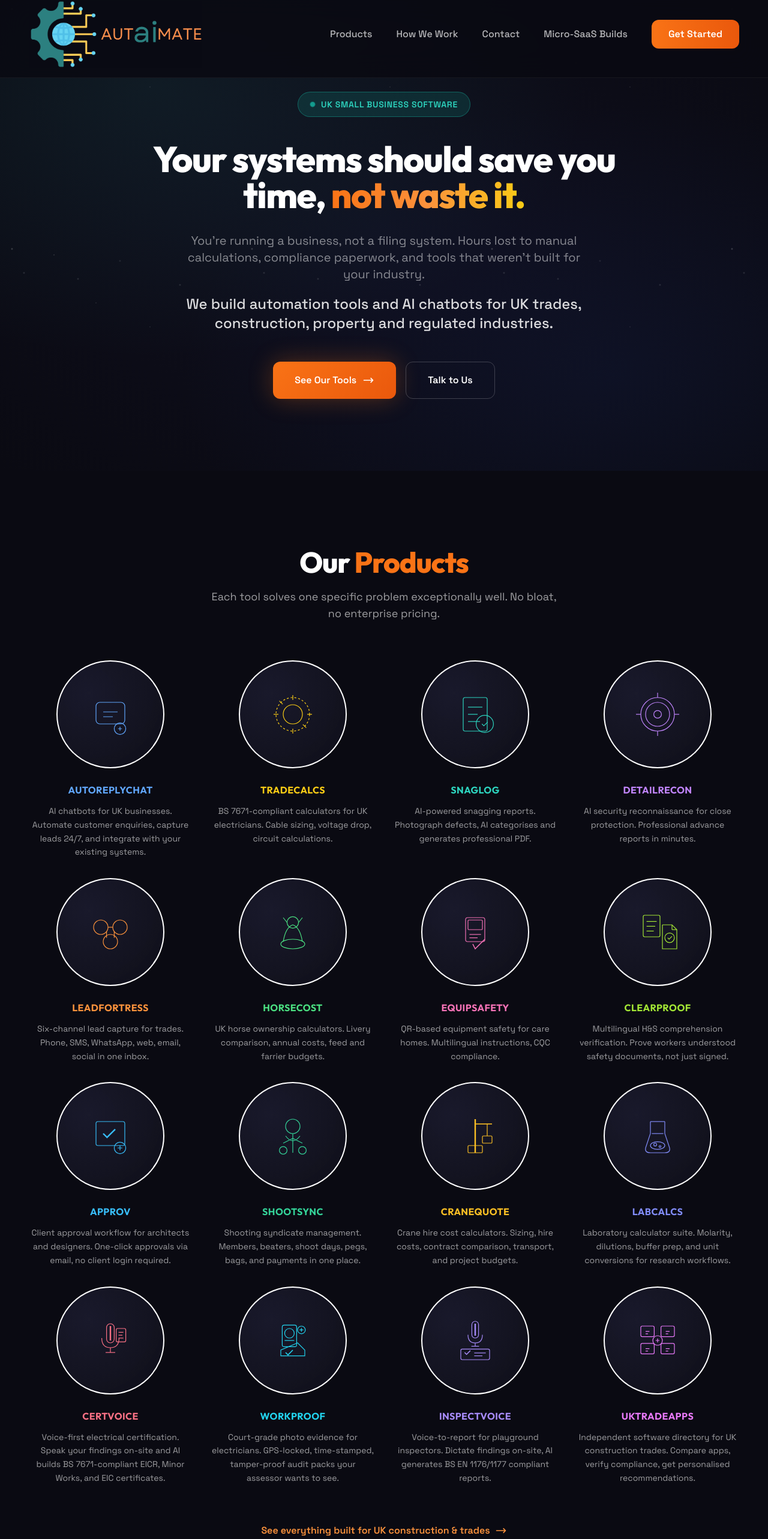
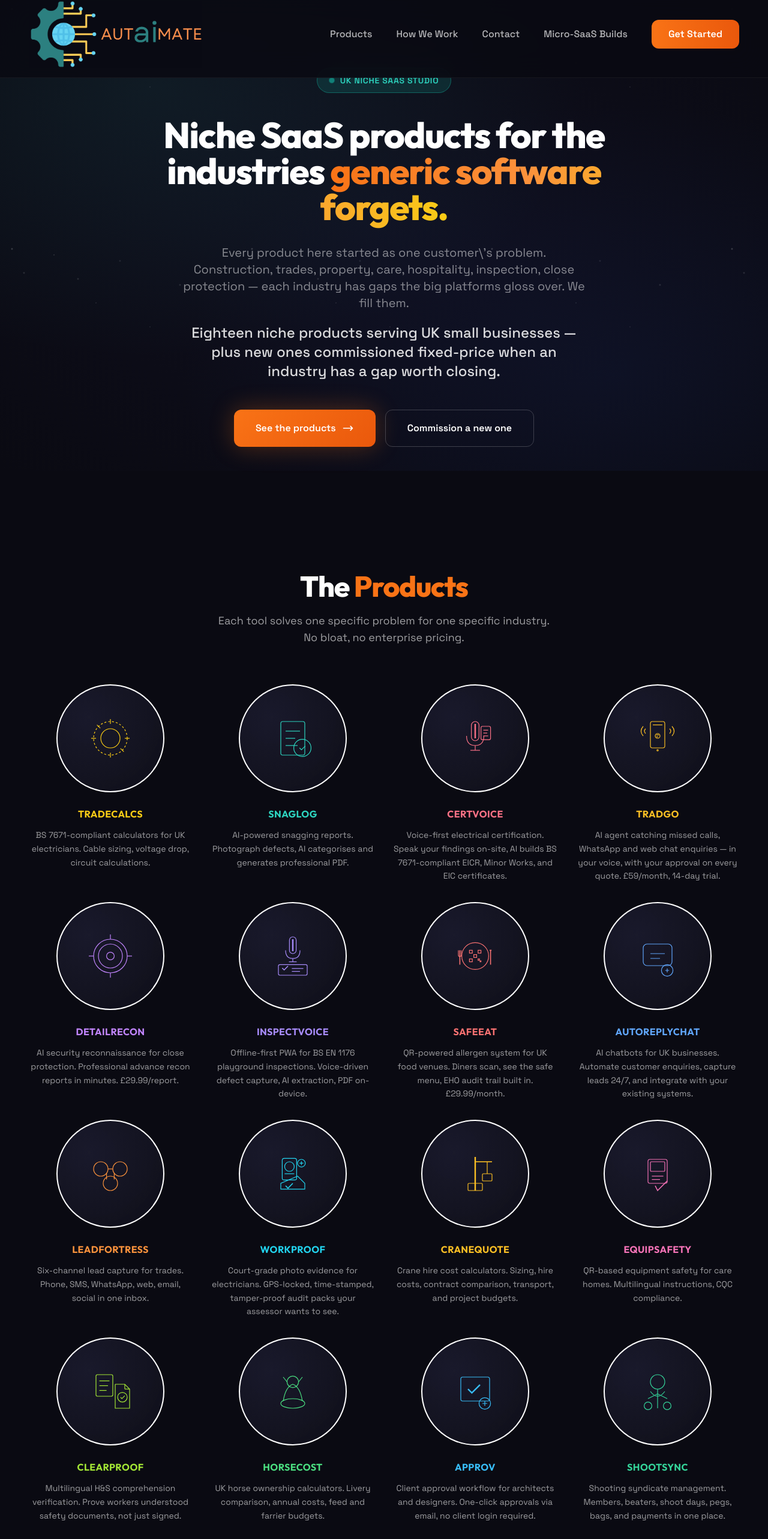
Before and after one commit to Agricog/autaimate, a React (Vite) app: page / in a window 1280 px wide. Shown: the part 15-2581 px from the top of the page at 60% size. Built offline with nearby package versions, Linux system fonts and the light colour scheme.

Commit message:
Update App.tsx

```diff
--- a/src/App.tsx
+++ b/src/App.tsx
@@ -3,42 +3,46 @@
 
 // URLs starting with '/' route internally to a landing page on autaimate.com
 // URLs starting with 'http' go straight to the live product
+// Internal-page products grouped first for strongest internal linking
 const products = [
-  { name: 'AutoReplyChat', url: 'https://autoreplychat.com', desc: 'AI chatbots for UK businesses. Automate customer enquiries, capture leads 24/7, and integrate with your existing systems.', color: 'blue' },
-  { name: 'TradeCalcs', url: '/products/tradecalcs', desc: 'BS 7671-compliant calculators for UK electricians. Cable sizing, voltage drop, circuit calculations.', color: 'yellow' },
-  { name: 'SnagLog', url: '/products/snaglog', desc: 'AI-powered snagging reports. Photograph defects, AI categorises and generates professional PDF.', color: 'teal' },
-  { name: 'DetailRecon', url: 'https://detailrecon.com', desc: 'AI security reconnaissance for close protection. Professional advance reports in minutes.', color: 'purple' },
-  { name: 'LeadFortress', url: 'https://leadfortress.co.uk', desc: 'Six-channel lead capture for trades. Phone, SMS, WhatsApp, web, email, social in one inbox.', color: 'orange' },
-  { name: 'HorseCost', url: 'https://horsecost.co.uk', desc: 'UK horse ownership calculators. Livery comparison, annual costs, feed and farrier budgets.', color: 'green' },
-  { name: 'EquipSafety', url: 'https://equipsafety.co.uk', desc: 'QR-based equipment safety for care homes. Multilingual instructions, CQC compliance.', color: 'pink' },
-  { name: 'ClearProof', url: 'https://clearproof.co.uk', desc: 'Multilingual H&S comprehension verification. Prove workers understood safety documents, not just signed.', color: 'lime' },
-  { name: 'Approv', url: 'https://approv.co.uk', desc: 'Client approval workflow for architects and designers. One-click approvals via email, no client login required.', color: 'sky' },
-  { name: 'ShootSync', url: 'https://shootsync.co.uk', desc: 'Shooting syndicate management. Members, beaters, shoot days, pegs, bags, and payments in one place.', color: 'emerald' },
-  { name: 'CraneQuote', url: 'https://cranequote.co.uk', desc: 'Crane hire cost calculators. Sizing, hire costs, contract comparison, transport, and project budgets.', color: 'amber' },
-  { name: 'LabCalcs', url: '#', desc: 'Laboratory calculator suite. Molarity, dilutions, buffer prep, and unit conversions for research workflows.', color: 'indigo' },
-  { name: 'CertVoice', url: '/products/certvoice', desc: 'Voice-first electrical certification. Speak your findings on-site and AI builds BS 7671-compliant EICR, Minor Works, and EIC certificates.', color: 'rose' },
-  { name: 'WorkProof', url: 'https://workproof.co.uk', desc: 'Court-grade photo evidence for electricians. GPS-locked, time-stamped, tamper-proof audit packs your assessor wants to see.', color: 'cyan' },
-  { name: 'InspectVoice', url: 'https://inspectvoice.co.uk', desc: 'Voice-to-report for playground inspectors. Dictate findings on-site, AI generates BS EN 1176/1177 compliant reports.', color: 'violet' },
-  { name: 'UKTradeApps', url: 'https://uktradeapps.co.uk', desc: 'Independent software directory for UK construction trades. Compare apps, verify compliance, get personalised recommendations.', color: 'fuchsia' },
+  { name: 'TradeCalcs',    url: '/products/tradecalcs',   desc: 'BS 7671-compliant calculators for UK electricians. Cable sizing, voltage drop, circuit calculations.',                                              color: 'yellow' },
+  { name: 'SnagLog',       url: '/products/snaglog',      desc: 'AI-powered snagging reports. Photograph defects, AI categorises and generates professional PDF.',                                                  color: 'teal' },
+  { name: 'CertVoice',     url: '/products/certvoice',    desc: 'Voice-first electrical certification. Speak your findings on-site, AI builds BS 7671-compliant EICR, Minor Works, and EIC certificates.',          color: 'rose' },
+  { name: 'TradGo',        url: '/products/tradgo',       desc: 'AI agent catching missed calls, WhatsApp and web chat enquiries — in your voice, with your approval on every quote. £59/month, 14-day trial.',   color: 'amber' },
+  { name: 'DetailRecon',   url: '/products/detailrecon',  desc: 'AI security reconnaissance for close protection. Professional advance recon reports in minutes. £29.99/report.',                                  color: 'purple' },
+  { name: 'InspectVoice',  url: '/products/inspectvoice', desc: 'Offline-first PWA for BS EN 1176 playground inspections. Voice-driven defect capture, AI extraction, PDF on-device.',                              color: 'violet' },
+  { name: 'SafeEat',       url: '/products/safeeat',      desc: 'QR-powered allergen system for UK food venues. Diners scan, see the safe menu, EHO audit trail built in. £29.99/month.',                          color: 'red' },
+  { name: 'AutoReplyChat', url: 'https://autoreplychat.com',      desc: 'AI chatbots for UK businesses. Automate customer enquiries, capture leads 24/7, and integrate with your existing systems.',                color: 'blue' },
+  { name: 'LeadFortress',  url: 'https://leadfortress.co.uk',     desc: 'Six-channel lead capture for trades. Phone, SMS, WhatsApp, web, email, social in one inbox.',                                              color: 'orange' },
+  { name: 'WorkProof',     url: 'https://workproof.co.uk',        desc: 'Court-grade photo evidence for electricians. GPS-locked, time-stamped, tamper-proof audit packs your assessor wants to see.',              color: 'cyan' },
+  { name: 'CraneQuote',    url: 'https://cranequote.co.uk',       desc: 'Crane hire cost calculators. Sizing, hire costs, contract comparison, transport, and project budgets.',                                    color: 'amber' },
+  { name: 'EquipSafety',   url: 'https://equipsafety.co.uk',      desc: 'QR-based equipment safety for care homes. Multilingual instructions, CQC compliance.',                                                     color: 'pink' },
+  { name: 'ClearProof',    url: 'https://clearproof.co.uk',       desc: 'Multilingual H&S comprehension verification. Prove workers understood safety documents, not just signed.',                                color: 'lime' },
+  { name: 'HorseCost',     url: 'https://horsecost.co.uk',        desc: 'UK horse ownership calculators. Livery comparison, annual costs, feed and farrier budgets.',                                               color: 'green' },
+  { name: 'Approv',        url: 'https://approv.co.uk',           desc: 'Client approval workflow for architects and designers. One-click approvals via email, no client login required.',                         color: 'sky' },
+  { name: 'ShootSync',     url: 'https://shootsync.co.uk',        desc: 'Shooting syndicate management. Members, beaters, shoot days, pegs, bags, and payments in one place.',                                     color: 'emerald' },
+  { name: 'UKTradeApps',   url: 'https://uktradeapps.co.uk',      desc: 'Independent software directory for UK construction trades. Compare apps, verify compliance, get personalised recommendations.',           color: 'fuchsia' },
+  { name: 'LabCalcs',      url: '#',                              desc: 'Laboratory calculator suite. Molarity, dilutions, buffer prep, and unit conversions for research workflows.',                              color: 'indigo' },
 ]
 
 const colorClasses: Record<string, { border: string; glow: string; stroke: string; text: string }> = {
-  blue: { border: 'border-blue-500/50', glow: 'hover:shadow-[0_0_50px_rgba(59,130,246,0.3)]', stroke: 'stroke-blue-400', text: 'text-blue-400' },
-  yellow: { border: 'border-yellow-500/50', glow: 'hover:shadow-[0_0_50px_rgba(251,191,36,0.3)]', stroke: 'stroke-yellow-400', text: 'text-yellow-400' },
-  teal: { border: 'border-teal-500/60', glow: 'hover:shadow-[0_0_50px_rgba(45,138,138,0.4)]', stroke: 'stroke-teal-400', text: 'text-teal-400' },
-  purple: { border: 'border-purple-500/50', glow: 'hover:shadow-[0_0_50px_rgba(168,85,247,0.3)]', stroke: 'stroke-purple-400', text: 'text-purple-400' },
-  orange: { border: 'border-orange-500/50', glow: 'hover:shadow-[0_0_50px_rgba(249,115,22,0.3)]', stroke: 'stroke-orange-400', text: 'text-orange-400' },
-  green: { border: 'border-green-500/50', glow: 'hover:shadow-[0_0_50px_rgba(34,197,94,0.3)]', stroke: 'stroke-green-400', text: 'text-green-400' },
-  pink: { border: 'border-pink-500/50', glow: 'hover:shadow-[0_0_50px_rgba(236,72,153,0.3)]', stroke: 'stroke-pink-400', text: 'text-pink-400' },
-  lime: { border: 'border-lime-500/50', glow: 'hover:shadow-[0_0_50px_rgba(132,204,22,0.3)]', stroke: 'stroke-lime-400', text: 'text-lime-400' },
-  sky: { border: 'border-sky-500/50', glow: 'hover:shadow-[0_0_50px_rgba(14,165,233,0.3)]', stroke: 'stroke-sky-400', text: 'text-sky-400' },
-  emerald: { border: 'border-emerald-500/50', glow: 'hover:shadow-[0_0_50px_rgba(16,185,129,0.3)]', stroke: 'stroke-emerald-400', text: 'text-emerald-400' },
-  amber: { border: 'border-amber-500/50', glow: 'hover:shadow-[0_0_50px_rgba(245,158,11,0.3)]', stroke: 'stroke-amber-400', text: 'text-amber-400' },
-  indigo: { border: 'border-indigo-500/50', glow: 'hover:shadow-[0_0_50px_rgba(99,102,241,0.3)]', stroke: 'stroke-indigo-400', text: 'text-indigo-400' },
-  rose: { border: 'border-rose-500/50', glow: 'hover:shadow-[0_0_50px_rgba(244,63,94,0.3)]', stroke: 'stroke-rose-400', text: 'text-rose-400' },
-  cyan: { border: 'border-cyan-500/50', glow: 'hover:shadow-[0_0_50px_rgba(6,182,212,0.3)]', stroke: 'stroke-cyan-400', text: 'text-cyan-400' },
-  violet: { border: 'border-violet-500/50', glow: 'hover:shadow-[0_0_50px_rgba(139,92,246,0.3)]', stroke: 'stroke-violet-400', text: 'text-violet-400' },
-  fuchsia: { border: 'border-fuchsia-500/50', glow: 'hover:shadow-[0_0_50px_rgba(217,70,239,0.3)]', stroke: 'stroke-fuchsia-400', text: 'text-fuchsia-400' },
+  blue:    { border: 'border-blue-500/50',    glow: 'hover:shadow-[0_0_50px_rgba(59,130,246,0.3)]',  stroke: 'stroke-blue-400',    text: 'text-blue-400' },
+  yellow:  { border: 'border-yellow-500/50',  glow: 'hover:shadow-[0_0_50px_rgba(251,191,36,0.3)]',  stroke: 'stroke-yellow-400',  text: 'text-yellow-400' },
+  teal:    { border: 'border-teal-500/60',    glow: 'hover:shadow-[0_0_50px_rgba(45,138,138,0.4)]',  stroke: 'stroke-teal-400',    text: 'text-teal-400' },
+  purple:  { border: 'border-purple-500/50',  glow: 'hover:shadow-[0_0_50px_rgba(168,85,247,0.3)]',  stroke: 'stroke-purple-400',  text: 'text-purple-400' },
+  orange:  { border: 'border-orange-500/50',  glow: 'hover:shadow-[0_0_50px_rgba(249,115,22,0.3)]',  stroke: 'stroke-orange-400',  text: 'text-orange-400' },
+  green:   { border: 'border-green-500/50',   glow: 'hover:shadow-[0_0_50px_rgba(34,197,94,0.3)]',   stroke: 'stroke-green-400',   text: 'text-green-400' },
+  pink:    { border: 'border-pink-500/50',    glow: 'hover:shadow-[0_0_50px_rgba(236,72,153,0.3)]',  stroke: 'stroke-pink-400',    text: 'text-pink-400' },
+  lime:    { border: 'border-lime-500/50',    glow: 'hover:shadow-[0_0_50px_rgba(132,204,22,0.3)]',  stroke: 'stroke-lime-400',    text: 'text-lime-400' },
+  sky:     { border: 'border-sky-500/50',     glow: 'hover:shadow-[0_0_50px_rgba(14,165,233,0.3)]',  stroke: 'stroke-sky-400',     text: 'text-sky-400' },
+  emerald: { border: 'border-emerald-500/50', glow: 'hover:shadow-[0_0_50px_rgba(16,185,129,0.3)]',  stroke: 'stroke-emerald-400', text: 'text-emerald-400' },
+  amber:   { border: 'border-amber-500/50',   glow: 'hover:shadow-[0_0_50px_rgba(245,158,11,0.3)]',  stroke: 'stroke-amber-400',   text: 'text-amber-400' },
+  indigo:  { border: 'border-indigo-500/50',  glow: 'hover:shadow-[0_0_50px_rgba(99,102,241,0.3)]',  stroke: 'stroke-indigo-400',  text: 'text-indigo-400' },
+  rose:    { border: 'border-rose-500/50',    glow: 'hover:shadow-[0_0_50px_rgba(244,63,94,0.3)]',   stroke: 'stroke-rose-400',    text: 'text-rose-400' },
+  cyan:    { border: 'border-cyan-500/50',    glow: 'hover:shadow-[0_0_50px_rgba(6,182,212,0.3)]',   stroke: 'stroke-cyan-400',    text: 'text-cyan-400' },
+  violet:  { border: 'border-violet-500/50',  glow: 'hover:shadow-[0_0_50px_rgba(139,92,246,0.3)]',  stroke: 'stroke-violet-400',  text: 'text-violet-400' },
+  fuchsia: { border: 'border-fuchsia-500/50', glow: 'hover:shadow-[0_0_50px_rgba(217,70,239,0.3)]',  stroke: 'stroke-fuchsia-400', text: 'text-fuchsia-400' },
+  red:     { border: 'border-red-500/50',     glow: 'hover:shadow-[0_0_50px_rgba(239,68,68,0.3)]',   stroke: 'stroke-red-400',     text: 'text-red-400' },
 }
 
 const icons: Record<string, JSX.Element> = {
@@ -58,15 +62,47 @@
   WorkProof: <><rect x="28" y="18" width="30" height="45" rx="4" /><circle cx="43" cy="35" r="10" /><path d="M33 50h20" /><circle cx="68" cy="28" r="8" /><path d="M64 28h8M68 24v8" /><path d="M60 55 L25 70 L25 82 L75 82 L75 70 Z" /><path d="M35 75 l5 5 10-10" strokeWidth="2" /></>,
   InspectVoice: <><path d="M50 15 L50 40" strokeWidth="3" /><rect x="43" y="10" width="14" height="35" rx="7" /><path d="M35 38 Q35 55 50 55 Q65 55 65 38" /><line x1="50" y1="55" x2="50" y2="62" /><line x1="42" y1="62" x2="58" y2="62" /><rect x="20" y="68" width="60" height="22" rx="3" /><path d="M28 75 l4 4 8-8" strokeWidth="2" /><line x1="48" y1="76" x2="72" y2="76" /><line x1="48" y1="82" x2="65" y2="82" /></>,
   UKTradeApps: <><rect x="15" y="20" width="28" height="22" rx="3" /><rect x="57" y="20" width="28" height="22" rx="3" /><rect x="15" y="56" width="28" height="22" rx="3" /><rect x="57" y="56" width="28" height="22" rx="3" /><path d="M25 31h8M25 36h5" /><path d="M67 31h8M67 36h5" /><path d="M25 67h8M25 72h5" /><path d="M67 67h8M67 72h5" /><circle cx="50" cy="50" r="10" /><path d="M46 50h8M50 46v8" /></>,
+  TradGo: <><rect x="35" y="15" width="30" height="55" rx="4" /><line x1="40" y1="22" x2="60" y2="22" /><circle cx="50" cy="75" r="1.5" /><path d="M25 30 q-5 5 0 10" /><path d="M20 25 q-9 10 0 20" /><path d="M75 30 q5 5 0 10" /><path d="M80 25 q9 10 0 20" /><circle cx="50" cy="45" r="5" /><path d="M47 43h6M47 47h4" /></>,
+  SafeEat: <><circle cx="50" cy="50" r="28" /><rect x="38" y="38" width="6" height="6" /><rect x="56" y="38" width="6" height="6" /><rect x="38" y="56" width="6" height="6" /><rect x="47" y="47" width="6" height="6" /><rect x="56" y="56" width="3" height="3" /><rect x="60" y="60" width="2" height="2" /><line x1="18" y1="38" x2="18" y2="68" strokeWidth="2" /><path d="M15 38 v10 q0 3 3 3 h0 q3 0 3 -3 v-10" /><line x1="82" y1="38" x2="82" y2="68" strokeWidth="2" /><line x1="80" y1="38" x2="84" y2="38" strokeWidth="2" /></>,
 }
 
 const steps = [
-  { num: '1', title: 'Discover', desc: 'We identify manual processes and pain points in your industry' },
-  { num: '2', title: 'Validate', desc: 'We confirm the problem is real and widespread' },
-  { num: '3', title: 'Build', desc: 'Focused solutions that do one thing exceptionally well' },
-  { num: '4', title: 'Launch', desc: 'Priced for small businesses, not enterprises' },
-  { num: '5', title: 'Iterate', desc: 'Real feedback shapes every update' },
+  { num: '1', title: 'Discover', desc: 'A UK business brings us a specific problem the existing tools don\'t solve' },
+  { num: '2', title: 'Validate', desc: 'We confirm the problem is real and widespread enough to be worth building for' },
+  { num: '3', title: 'Build', desc: 'Focused niche product that does one thing exceptionally well' },
+  { num: '4', title: 'Launch', desc: 'Priced for small businesses, not enterprises — with a clear fixed scope' },
+  { num: '5', title: 'Iterate', desc: 'Real customer feedback shapes every update — the product keeps getting sharper' },
 ]
+
+const industryHubs = [
+  {
+    title: 'Construction & Trades',
+    count: '9 products',
+    desc: 'BS 7671 calculations, voice-first certification, AI missed-call, snagging, photo evidence, lead capture, crane hire, playground inspection, multilingual H&S.',
+    href: '/for/construction',
+    accent: 'orange',
+  },
+  {
+    title: 'Property & Lettings',
+    count: '4 products',
+    desc: 'AI snagging reports, one-click client approvals, multi-channel lead capture, multilingual tenant safety briefings.',
+    href: '/for/property',
+    accent: 'sky',
+  },
+  {
+    title: 'Care Homes',
+    count: '2 products',
+    desc: 'QR-based multilingual equipment safety with CQC audit trail, plus H&S comprehension verification for diverse staff.',
+    href: '/for/care-homes',
+    accent: 'pink',
+  },
+]
+
+const hubAccents: Record<string, { border: string; text: string; hoverBorder: string; hoverBg: string }> = {
+  orange: { border: 'border-orange-500/20', text: 'text-orange-400', hoverBorder: 'hover:border-orange-500/50', hoverBg: 'hover:bg-orange-500/[0.04]' },
+  sky:    { border: 'border-sky-500/20',    text: 'text-sky-400',    hoverBorder: 'hover:border-sky-500/50',    hoverBg: 'hover:bg-sky-500/[0.04]' },
+  pink:   { border: 'border-pink-500/20',   text: 'text-pink-400',   hoverBorder: 'hover:border-pink-500/50',   hoverBg: 'hover:bg-pink-500/[0.04]' },
+}
 
 function ProductCard({ p }: { p: typeof products[0] }) {
   const c = colorClasses[p.color]
@@ -105,28 +141,28 @@
         <div className="max-w-4xl">
           <div className="inline-flex items-center gap-2.5 px-5 py-2.5 bg-teal-500/15 border border-teal-500/40 rounded-full mb-10">
             <span className="w-2 h-2 bg-teal-500 rounded-full pulse-dot" />
-            <span className="text-teal-400 text-sm font-semibold uppercase tracking-wider">UK Small Business Software</span>
+            <span className="text-teal-400 text-sm font-semibold uppercase tracking-wider">UK Niche SaaS Studio</span>
           </div>
 
           <h1 className="font-display text-4xl sm:text-5xl lg:text-6xl font-extrabold leading-tight mb-8 tracking-tight">
-            Your systems should save you time,{' '}
-            <span className="bg-gradient-to-r from-orange-500 via-orange-400 to-yellow-400 bg-clip-text text-transparent">not waste it.</span>
+            Niche SaaS products for the industries{' '}
+            <span className="bg-gradient-to-r from-orange-500 via-orange-400 to-yellow-400 bg-clip-text text-transparent">generic software forgets.</span>
           </h1>
 
           <p className="text-lg lg:text-xl text-white/50 mb-5 max-w-2xl mx-auto leading-relaxed">
-            You're running a business, not a filing system. Hours lost to manual calculations, compliance paperwork, and tools that weren't built for your industry.
+            Every product here started as one customer\'s problem. Construction, trades, property, care, hospitality, inspection, close protection — each industry has gaps the big platforms gloss over. We fill them.
           </p>
 
           <p className="text-xl lg:text-2xl text-white/85 mb-12 max-w-2xl mx-auto leading-relaxed font-medium">
-            We build automation tools and AI chatbots for UK trades, construction, property and regulated industries.
+            Eighteen niche products serving UK small businesses — plus new ones commissioned fixed-price when an industry has a gap worth closing.
           </p>
 
           <div className="flex flex-col sm:flex-row gap-4 justify-center">
             <a href="#products" className="btn-primary">
-              See Our Tools
+              See the products
               <svg className="w-5 h-5" fill="none" stroke="currentColor" viewBox="0 0 24 24"><path strokeLinecap="round" strokeLinejoin="round" strokeWidth={2} d="M17 8l4 4m0 0l-4 4m4-4H3" /></svg>
             </a>
-            <a href="#contact" className="btn-secondary">Talk to Us</a>
+            <a href="#contact" className="btn-secondary">Commission a new one</a>
           </div>
         </div>
       </section>
@@ -134,8 +170,8 @@
       {/* Products */}
       <section id="products" className="py-24 lg:py-32 px-6 lg:px-12 max-w-7xl mx-auto scroll-mt-20">
         <div className="text-center mb-16">
-          <h2 className="font-display text-4xl lg:text-5xl font-extrabold mb-5 tracking-tight">Our <span className="text-orange-500">Products</span></h2>
-          <p className="text-white/60 text-lg max-w-xl mx-auto">Each tool solves one specific problem exceptionally well. No bloat, no enterprise pricing.</p>
+          <h2 className="font-display text-4xl lg:text-5xl font-extrabold mb-5 tracking-tight">The <span className="text-orange-500">Products</span></h2>
+          <p className="text-white/60 text-lg max-w-xl mx-auto">Each tool solves one specific problem for one specific industry. No bloat, no enterprise pricing.</p>
         </div>
 
         <div className="grid md:grid-cols-2 lg:grid-cols-3 xl:grid-cols-4 gap-8">
@@ -143,20 +179,44 @@
             <ProductCard key={p.name} p={p} />
           ))}
         </div>
+      </section>
 
-        <div className="text-center mt-16">
-          <Link to="/for/construction" className="inline-flex items-center gap-2 text-orange-400 hover:text-orange-300 font-semibold transition-colors">
-            See everything built for UK construction & trades
-            <svg className="w-5 h-5" fill="none" stroke="currentColor" viewBox="0 0 24 24"><path strokeLinecap="round" strokeLinejoin="round" strokeWidth={2} d="M17 8l4 4m0 0l-4 4m4-4H3" /></svg>
-          </Link>
+      {/* Industries we build for */}
+      <section id="industries" className="py-24 lg:py-32 px-6 lg:px-12 max-w-7xl mx-auto scroll-mt-20">
+        <div className="text-center mb-16">
+          <h2 className="font-display text-4xl lg:text-5xl font-extrabold mb-5 tracking-tight">Industries we <span className="text-orange-500">build for</span></h2>
+          <p className="text-white/60 text-lg max-w-xl mx-auto">Products aggregated by the sector they serve — for buyers who want to see everything for their industry in one place.</p>
+        </div>
+
+        <div className="grid md:grid-cols-3 gap-8">
+          {industryHubs.map((h) => {
+            const a = hubAccents[h.accent]
+            return (
+              <Link
+                key={h.href}
+                to={h.href}
+                className={`p-8 bg-white/[0.02] border rounded-2xl transition-all ${a.border} ${a.hoverBorder} ${a.hoverBg} hover:-translate-y-1`}
+              >
+                <div className={`text-xs font-semibold uppercase tracking-wider mb-3 ${a.text}`}>{h.count}</div>
+                <h3 className={`font-display text-xl font-bold mb-3 ${a.text}`}>{h.title}</h3>
+                <p className="text-white/60 leading-relaxed mb-6">{h.desc}</p>
+                <div className={`inline-flex items-center gap-2 text-sm font-semibold ${a.text}`}>
+                  View hub
+                  <svg className="w-4 h-4" fill="none" stroke="currentColor" viewBox="0 0 24 24">
+                    <path strokeLinecap="round" strokeLinejoin="round" strokeWidth={2} d="M17 8l4 4m0 0l-4 4m4-4H3" />
+                  </svg>
+                </div>
+              </Link>
+            )
+          })}
         </div>
       </section>
 
-      {/* Process */}
+      {/* How we build */}
       <section id="process" className="py-24 lg:py-32 px-6 lg:px-12 max-w-7xl mx-auto scroll-mt-20">
         <div className="text-center mb-14">
-          <h2 className="font-display text-4xl lg:text-5xl font-extrabold mb-5 tracking-tight">How We <span className="text-orange-500">Work</span></h2>
-          <p className="text-white/60 text-lg max-w-xl mx-auto">We don't build software looking for problems. We find real pain and fix it.</p>
+          <h2 className="font-display text-4xl lg:text-5xl font-extrabold mb-5 tracking-tight">How a product <span className="text-orange-500">gets born</span></h2>
+          <p className="text-white/60 text-lg max-w-xl mx-auto">We don\'t build software looking for problems. One UK business brings us real pain, and the fix becomes a niche product that serves the industry.</p>
         </div>
 
         <div className="grid sm:grid-cols-2 lg:grid-cols-5 gap-5">
@@ -174,8 +234,8 @@
       <section id="contact" className="py-24 lg:py-32 px-6 lg:px-12 max-w-7xl mx-auto scroll-mt-20">
         <div className="grid lg:grid-cols-2 gap-16 items-start">
           <div>
-            <h2 className="font-display text-4xl lg:text-5xl font-extrabold mb-6 tracking-tight">Let's talk about your business</h2>
-            <p className="text-white/60 text-lg leading-relaxed mb-10">Got a manual process eating your time? Drowning in compliance paperwork? Need a chatbot to handle enquiries? We'd love to hear what's slowing you down.</p>
+            <h2 className="font-display text-4xl lg:text-5xl font-extrabold mb-6 tracking-tight">Got a gap the existing tools don\'t close?</h2>
+            <p className="text-white/60 text-lg leading-relaxed mb-10">Every product in the portfolio started with a conversation like this. Tell us what\'s slowing your industry down, and we\'ll tell you whether the problem is worth building a niche product around.</p>
 
             <div className="space-y-6">
               <div className="flex items-center gap-5">
```
